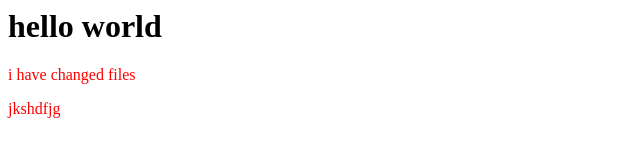
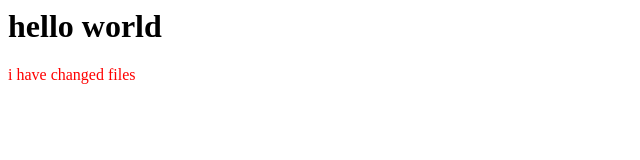
Before and after one commit to spandey1296/ONLINE-CLASSROOM, a plain HTML site: page index.html in a window 1280 px wide. Shown: the full height of the page, 0-640 px from the left. Drawn offline with Linux system fonts and the light colour scheme.

```diff
--- a/index.html
+++ b/index.html
@@ -14,7 +14,7 @@ p{
 <body>
 	<h1>hello world</h1>
 	<p>i have changed files</p>
-	<p>jkshdfjg</p>
+
 
 </body>
 </html>
```
